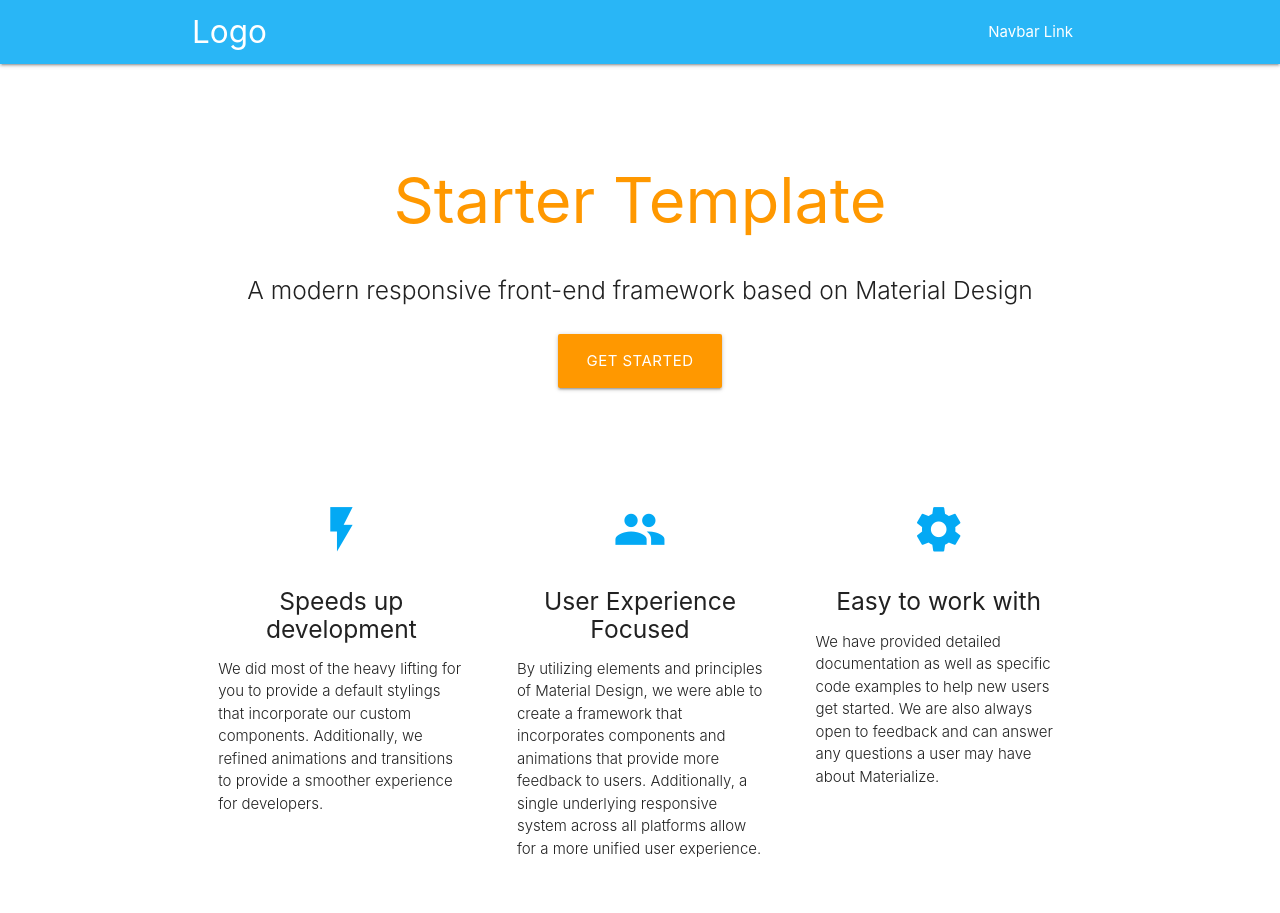
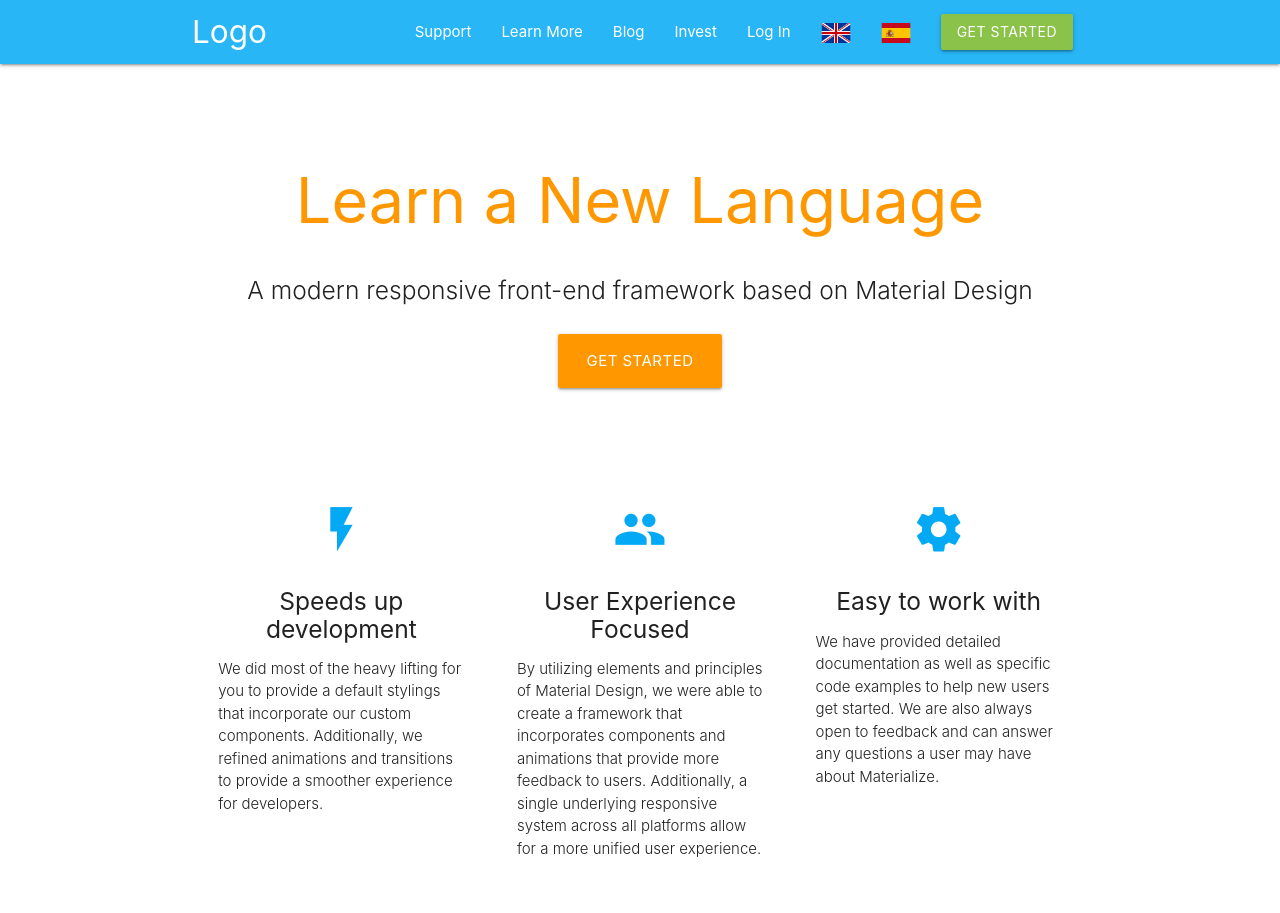
Before and after one commit to dogray7722/4305, a plain HTML site: page index.html in a window 1280 px wide. Shown: the top 913 px of the page. Drawn offline with nearby package versions, Linux system fonts and the light colour scheme.

Commit message:
add flags

```diff
--- a/index.html
+++ b/index.html
@@ -3,7 +3,7 @@
 <head>
   <meta http-equiv="Content-Type" content="text/html; charset=UTF-8"/>
   <meta name="viewport" content="width=device-width, initial-scale=1, maximum-scale=1.0"/>
-  <title>Starter Template - Materialize</title>
+  <title>Blabberly</title>
 
   <!-- CSS  -->
   <link href="https://fonts.googleapis.com/icon?family=Material+Icons" rel="stylesheet">
@@ -14,11 +14,24 @@
   <nav class="light-blue lighten-1" role="navigation">
     <div class="nav-wrapper container"><a id="logo-container" href="#" class="brand-logo">Logo</a>
       <ul class="right hide-on-med-and-down">
-        <li><a href="#">Navbar Link</a></li>
+        <li><a href="#">Support</a></li>
+        <li><a href="#">Learn More</a></li>
+        <li><a href="#">Blog</a></li>
+        <li><a href="#">Invest</a></li>
+        <li><a href="#">Log In</a></li>
+        <li><a href="#">
+          <img src="assets/images/uk.png" style="width:30px;height:30px;margin-top:60%">
+        </a></li>
+        <li><a href="#">
+          <img src="assets/images/spain.png" style="width:30px;height:30px;margin-top:60%">
+        </a></li>
+        <!-- <a class="waves-effect waves-light light-green btn">English</a>
+        <a class="waves-effect waves-light red btn">Español</a>     -->
+        <a class="waves-effect waves-light light-green btn">Get Started</a>
       </ul>
 
       <ul id="nav-mobile" class="sidenav">
-        <li><a href="#">Navbar Link</a></li>
+          <!-- Copy Main Nav and Replace -->
       </ul>
       <a href="#" data-target="nav-mobile" class="sidenav-trigger"><i class="material-icons">menu</i></a>
     </div>
@@ -26,7 +39,7 @@
   <div class="section no-pad-bot" id="index-banner">
     <div class="container">
       <br><br>
-      <h1 class="header center orange-text">Starter Template</h1>
+      <h1 class="header center orange-text">Learn a New Language</h1>
       <div class="row center">
         <h5 class="header col s12 light">A modern responsive front-end framework based on Material Design</h5>
       </div>
```
Also changed, not shown: assets/images/spain.png (added), assets/images/uk.png (added).
